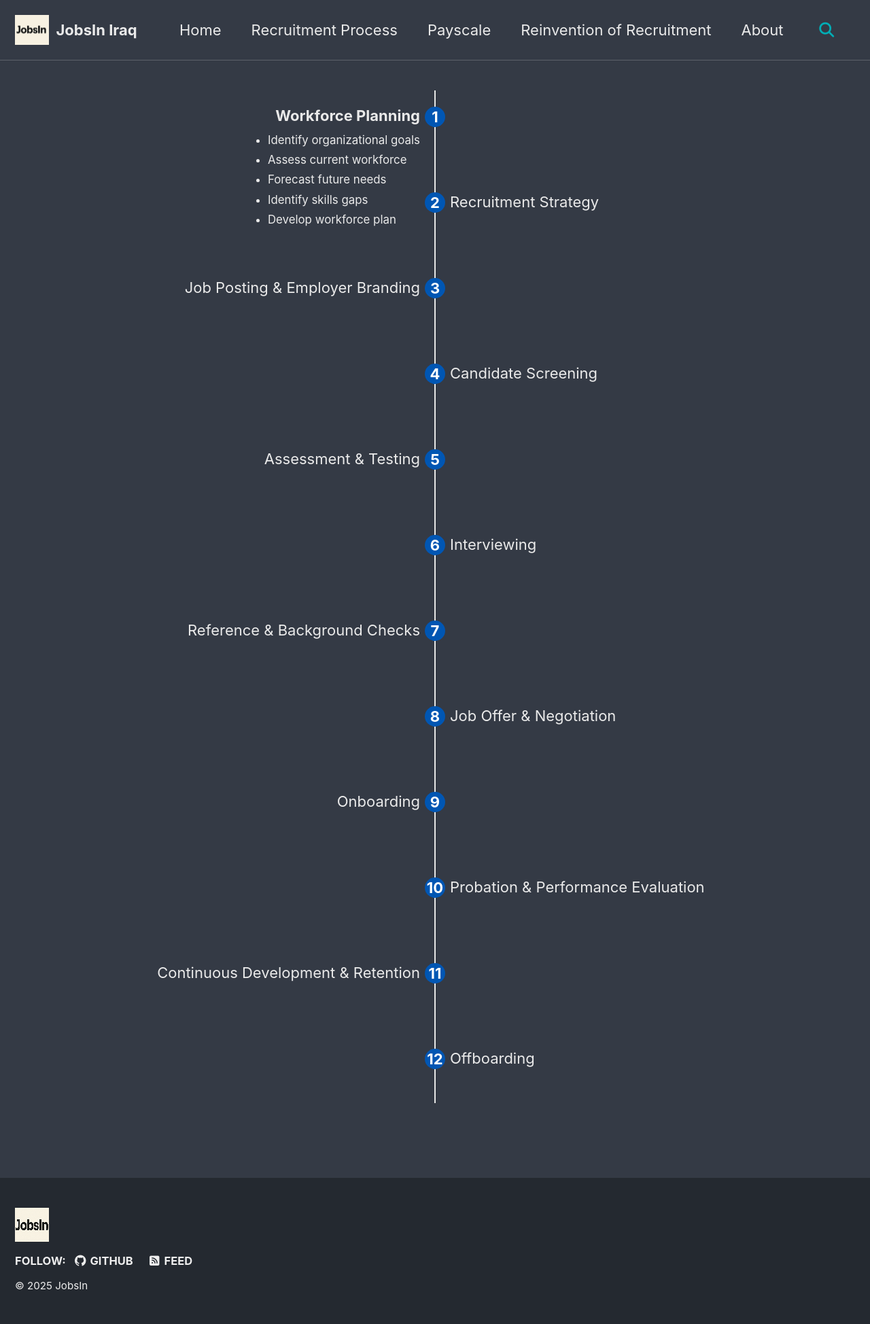
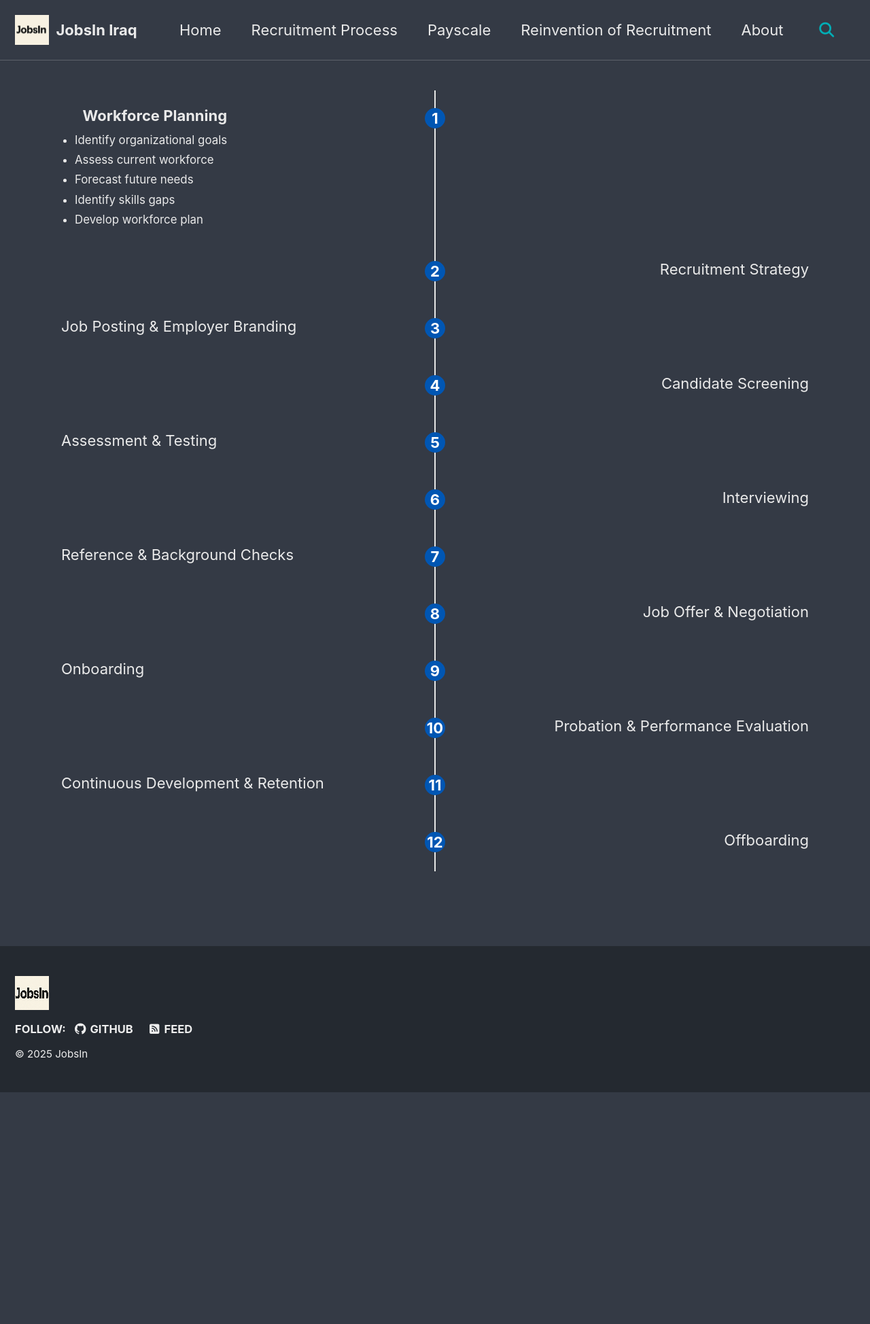
Before and after one commit to JobsInIraq/jobsiniraq.github.io, a Jekyll site: the page built from _pages/process.md, in a window 1280 px wide. Shown: the whole page at 68% size. Built offline with Jekyll 4.4.1, drawn with Linux system fonts in a browser that asks for light colours; cached includes are drawn as plain includes; after the commit the page ends 1607 px from its top, so only the background shows below that.

Commit message:
Update process.css

```diff
--- a/assets/css/process.css
+++ b/assets/css/process.css
@@ -22,7 +22,7 @@
 }
 */
 
-/* FLEXBOX timeline container */
+/* RESEARCH-VERIFIED TIMELINE SOLUTION */
 .timeline {
   position: relative;
   max-width: 1100px;
@@ -31,16 +31,16 @@
   box-sizing: border-box;
   display: flex;
   flex-direction: column;
-  gap: 3rem;
+  gap: 2rem; /* Consistent spacing between stages */
 }
 
-/* vertical center line - IMPROVED */
+/* vertical center line */
 .timeline::before {
   content: "";
   position: absolute;
   left: 50%;
   top: 0;
-  height: 100%; /* Use 100% height instead of bottom: 0 */
+  bottom: 0;
   width: 2px;
   background: #e6e6e6;
   transform: translateX(-50%);
@@ -54,16 +54,14 @@
   margin: 2rem 0;
 }
 */
-/* each process row - FIXED FOR AUTO-EXPANSION */
-/* each process row - FLEXBOX SOLUTION */
+/* FIXED: each process row using research-proven approach */
 .process {
   position: relative;
+  display: flex;
+  align-items: baseline; /* KEY: baseline alignment for text-circle sync */
+  min-height: 40px;
   width: 100%;
-  min-height: 60px;
-  display: flex;
-  align-items: flex-start;
 }
-
 /* circle on center line */
 /*.process .circle {
   position: absolute;
@@ -83,12 +81,11 @@
 }
 */
 
-
-/* circle on center line - ALIGNED WITH TEXT */
+/* FIXED: circle positioning using research-verified method */
 .process .circle {
   position: absolute;
   left: 50%;
-  top: 0;
+  top: 0.2em; /* Research shows 0.2em aligns with text baseline */
   transform: translateX(-50%);
   width: 30px;
   height: 30px;
@@ -99,8 +96,8 @@
   display: flex;
   justify-content: center;
   align-items: center;
-  z-index: 1;
-  margin-top: 0.1em; /* Fine-tune alignment with text baseline */
+  z-index: 2;
+  line-height: 1; /* Ensures consistent text positioning inside circle */
 }
 
 
@@ -126,34 +123,34 @@
   min-height: 30px; /* Ensure minimum height for circle alignment */
 } */
 
-/* content block - FLEXBOX VERSION */
+/* FIXED: content positioning using flexbox approach */
 .process .content {
   width: 45%;
   padding-bottom: 1rem;
   border-bottom: 1px solid #ccc;
   box-sizing: border-box;
   word-break: break-word;
-  position: relative;
+  position: relative; /* Changed from absolute to relative */
 }
-
-/* LEFT content */
+/* LEFT content - research-verified positioning */
+.process.left {
+  justify-content: flex-start;
+}
 .process.left .content {
   text-align: right;
-  position: absolute;
-  right: 52%;
-  top: 0; /* Add this to align with circle */
+  margin-right: 55%; /* Creates space for circle */
+  order: 1; /* Content first */
 }
 
 
-
-
-
-/* RIGHT content */
+/* RIGHT content - research-verified positioning */
+.process.right {
+  justify-content: flex-end;
+}
 .process.right .content {
   text-align: left;
-  position: absolute;
-  left: 52%;
-  top: 0; /* Add this to align with circle */
+  margin-left: 55%; /* Creates space for circle */
+  order: 1; /* Content first */
 }
 
 
@@ -180,27 +177,37 @@
 }
 */
 
-/* Responsive for mobile - RESTORED */
+/* Responsive for mobile */
 @media screen and (max-width: 768px) {
+  .timeline::before {
+    left: 20px;
+  }
+
+  .process {
+    flex-direction: column;
+    align-items: flex-start;
+    padding-left: 50px;
+  }
+
   .process .circle {
-    position: relative;
-    left: 0;
-    top: 0;
+    left: 20px;
+    position: absolute;
+    top: 0.2em;
     transform: none;
-    margin-bottom: 0.5rem;
   }
+
   .process .content {
-    position: relative;
     width: 100%;
+    margin: 0;
     text-align: left;
-    border-bottom: 1px solid #ccc;
-    padding-bottom: 6px;
+    order: 2;
   }
-  .timeline::before {
-    left: 10px;
+
+  .process.left,
+  .process.right {
+    justify-content: flex-start;
   }
 }
-
 
 /* optional — nicer list style for process details */
 
@@ -218,14 +225,13 @@
   margin: 10px 0 0 0;
   padding-left: 18px;
   list-style-type: disc;
+  text-align: left; /* Ensure bullets are left-aligned */
 }
-
 .process .content ul li {
   margin-bottom: 4px;
   line-height: 1.5;
   font-size: 0.85em;
 }
-
 .process .content ul li:last-child {
   margin-bottom: 0;
 }
```
